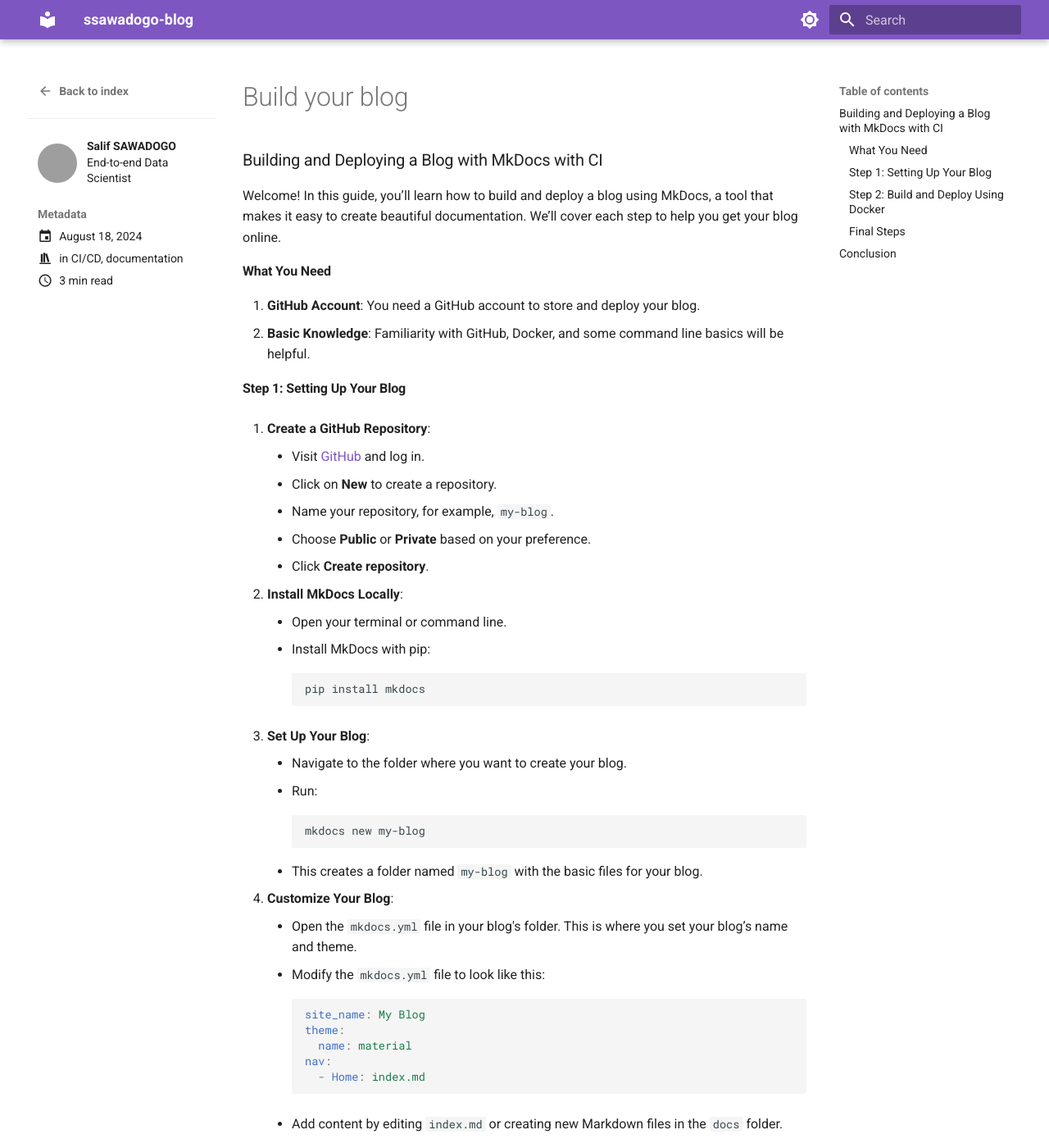
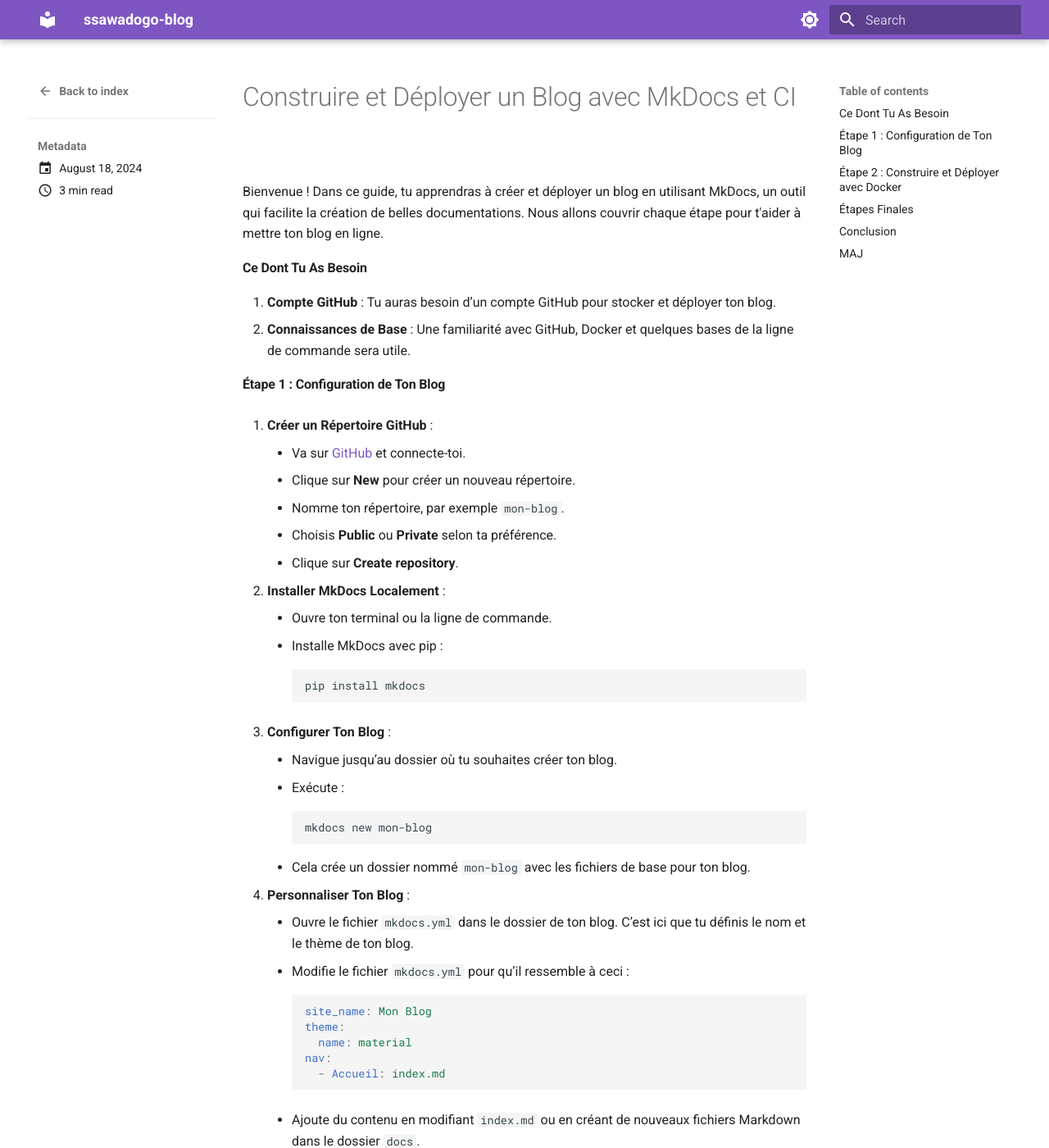
Before and after one commit to sawallesalfo/blog, an MkDocs documentation site: the page built from docs/posts/build_your_blog.md, in a window 1280 px wide and 1400 px high. Shown: the whole window at 82% size. Built offline with MkDocs 1.6.1 and Material for MkDocs 9.7.7, drawn with Linux system fonts in a browser that asks for light colours; some of the changed text lies outside the part shown; grey boxes are pictures that could not be loaded.

Commit message:
:sparkles: translate article blog

````diff
--- a/docs/posts/build_your_blog.md
+++ b/docs/posts/build_your_blog.md
@@ -1,90 +1,90 @@
 ---
-date: 2024-08-18
-authors:
-    - ssawadogo
-categories:
-    - CI/CD
-    - documentation
+date : 2024-08-18
+auteurs :
+  - ssawadogo
+catégories :
+  - CI/CD
+  - documentation
 ---
-### Building and Deploying a Blog with MkDocs with CI
 
+# Construire et Déployer un Blog avec MkDocs et CI
 
-Welcome! In this guide, you’ll learn how to build and deploy a blog using MkDocs, a tool that makes it easy to create beautiful documentation. We’ll cover each step to help you get your blog online.
+Bienvenue ! Dans ce guide, tu apprendras à créer et déployer un blog en utilisant MkDocs, un outil qui facilite la création de belles documentations. Nous allons couvrir chaque étape pour t'aider à mettre ton blog en ligne.
 
-#### What You Need
+#### Ce Dont Tu As Besoin
 
-1. **GitHub Account**: You need a GitHub account to store and deploy your blog.
-2. **Basic Knowledge**: Familiarity with GitHub, Docker, and some command line basics will be helpful.
+1. **Compte GitHub** : Tu auras besoin d’un compte GitHub pour stocker et déployer ton blog.
+2. **Connaissances de Base** : Une familiarité avec GitHub, Docker et quelques bases de la ligne de commande sera utile.
 <!-- more -->
 
-#### Step 1: Setting Up Your Blog
+#### Étape 1 : Configuration de Ton Blog
 
-1. **Create a GitHub Repository**:
-   - Visit [GitHub](https://github.com) and log in.
-   - Click on **New** to create a repository.
-   - Name your repository, for example, `my-blog`.
-   - Choose **Public** or **Private** based on your preference.
-   - Click **Create repository**.
+1. **Créer un Répertoire GitHub** :
+   - Va sur [GitHub](https://github.com) et connecte-toi.
+   - Clique sur **New** pour créer un nouveau répertoire.
+   - Nomme ton répertoire, par exemple `mon-blog`.
+   - Choisis **Public** ou **Private** selon ta préférence.
+   - Clique sur **Create repository**.
 
-2. **Install MkDocs Locally**:
-   - Open your terminal or command line.
-   - Install MkDocs with pip:
+2. **Installer MkDocs Localement** :
+   - Ouvre ton terminal ou la ligne de commande.
+   - Installe MkDocs avec pip :
      ```bash
      pip install mkdocs
      ```
 
-3. **Set Up Your Blog**:
-   - Navigate to the folder where you want to create your blog.
-   - Run:
+3. **Configurer Ton Blog** :
+   - Navigue jusqu’au dossier où tu souhaites créer ton blog.
+   - Exécute :
      ```bash
-     mkdocs new my-blog
+     mkdocs new mon-blog
      ```
-   - This creates a folder named `my-blog` with the basic files for your blog.
+   - Cela crée un dossier nommé `mon-blog` avec les fichiers de base pour ton blog.
 
-4. **Customize Your Blog**:
-   - Open the `mkdocs.yml` file in your blog's folder. This is where you set your blog’s name and theme.
-   - Modify the `mkdocs.yml` file to look like this:
+4. **Personnaliser Ton Blog** :
+   - Ouvre le fichier `mkdocs.yml` dans le dossier de ton blog. C’est ici que tu définis le nom et le thème de ton blog.
+   - Modifie le fichier `mkdocs.yml` pour qu’il ressemble à ceci :
 
      ```yaml
-     site_name: My Blog
+     site_name: Mon Blog
      theme:
        name: material
      nav:
-       - Home: index.md
+       - Accueil: index.md
      ```
 
-   - Add content by editing `index.md` or creating new Markdown files in the `docs` folder.
+   - Ajoute du contenu en modifiant `index.md` ou en créant de nouveaux fichiers Markdown dans le dossier `docs`.
 
-#### Step 2: Build and Deploy Using Docker
+#### Étape 2 : Construire et Déployer avec Docker
 
-1. **Create a Docker Image**:
-   - Write a Dockerfile to include MkDocs and necessary tools.
-   - Here’s a basic Dockerfile:
+1. **Créer une Image Docker** :
+   - Rédige un Dockerfile pour inclure MkDocs et les outils nécessaires.
+   - Voici un Dockerfile de base :
 
      ```Dockerfile
-     # Use Python 3.12 image
+     # Utiliser l'image Python 3.12
      FROM python:3.12-slim
 
-     # Set the working directory
+     # Définir le répertoire de travail
      WORKDIR /app
 
-     # Install MkDocs and plugins
+     # Installer MkDocs et les plugins
      RUN pip install mkdocs mkdocs-material ghp-import
 
-     # Copy blog files into Docker image
+     # Copier les fichiers du blog dans l'image Docker
      COPY . /app
 
-     # Set command to build MkDocs
+     # Définir la commande pour construire MkDocs
      CMD ["mkdocs", "build", "--verbose", "--site-dir", "site"]
      ```
 
-   - Build the Docker image with:
+   - Construis l'image Docker avec :
      ```bash
-     docker build -t my-blog-image .
+     docker build -t mon-blog-image .
      ```
 
-2. **Deploy Your Blog**:
-   - Create a GitHub Actions workflow file to automate deployment. Save the following as `.github/workflows/deploy.yml` in your repository:
+2. **Déployer Ton Blog** :
+   - Crée un fichier workflow GitHub Actions pour automatiser le déploiement. Sauvegarde le fichier suivant sous `.github/workflows/deploy.yml` dans ton répertoire :
 
      ```yaml
      name: Build and Deploy MkDocs Site
@@ -99,7 +99,7 @@ Welcome! In this guide, you’ll learn how to build and deploy a blog using MkDo
        workflow_dispatch:
 
      env:
-       IMAGE_NAME: my-blog-image
+       IMAGE_NAME: mon-blog-image
        IMAGE_TAG: latest
 
      jobs:
@@ -124,36 +124,35 @@ Welcome! In this guide, you’ll learn how to build and deploy a blog using MkDo
              run: docker system prune -f
      ```
 
-#### Final Steps
+#### Étapes Finales
 
-1. **Push Your Changes**:
-   - Commit and push your changes to GitHub:
+1. **Pousser Tes Modifications** :
+   - Commit et pousse tes modifications vers GitHub :
      ```bash
      git add .
-     git commit -m "Set up MkDocs site"
+     git commit -m "Configuration du site MkDocs"
      git push origin main
      ```
 
-2. **Ensure Correct Permissions for Deployment**:
-   - To avoid permission issues with GitHub Actions, ensure that the `GITHUB_TOKEN` has the necessary permissions.
-   - **Check Repository Settings**:
-     - Go to your repository on GitHub.
-     - Navigate to **Settings** > **Actions** > **General**.
-     - Under **Workflow permissions**, ensure **Read and write permissions** are selected.
+2. **Assurer les Permissions Correctes pour le Déploiement** :
+   - Pour éviter les problèmes de permission avec GitHub Actions, assure-toi que le `GITHUB_TOKEN` dispose des permissions nécessaires.
+   - **Vérifie les Paramètres du Répertoire** :
+     - Va sur ton répertoire GitHub.
+     - Navigue vers **Settings** > **Actions** > **General**.
+     - Sous **Workflow permissions**, assure-toi que **Read and write permissions** sont sélectionnées.
 
-3. **Verify Deployment**:
-   - Go to your GitHub repository.
-   - Navigate to **Settings** > **Pages**.
-   - Ensure the source is set to the `gh-pages` branch.
+3. **Vérifier le Déploiement** :
+   - Va sur ton répertoire GitHub.
+   - Navigue vers **Settings** > **Pages**.
+   - Assure-toi que la source est définie sur la branche `gh-pages`.
 
-   Your blog should now be live! Visit the URL provided in the GitHub Pages settings to see your site.
+   Ton blog devrait maintenant être en ligne ! Visite l’URL fournie dans les paramètres de GitHub Pages pour voir ton site.
 
-### Conclusion
+#### Conclusion
 
-Congratulations! You’ve built and deployed a blog using MkDocs and Docker. This guide aimed to simplify the process, so you can easily share your content online. Happy blogging!
+Félicitations ! Tu as construit et déployé un blog en utilisant MkDocs et Docker. Ce guide vise à simplifier le processus pour que tu puisses facilement partager ton contenu en ligne. Bon blogging !
 
-For a complete example, check out my project: [GitHub Repository](https://github.com/sawadogosalif/blog).
+Pour un exemple complet, jette un œil à mon projet : [Répertoire GitHub](https://github.com/sawadogosalif/blog).
 
----
-
-This version of the guide simplifies the instructions and organizes the steps clearly to help you get started with building and deploying your blog.
+#### MAJ
++ 09/09/2024 : Traduire en français
````
